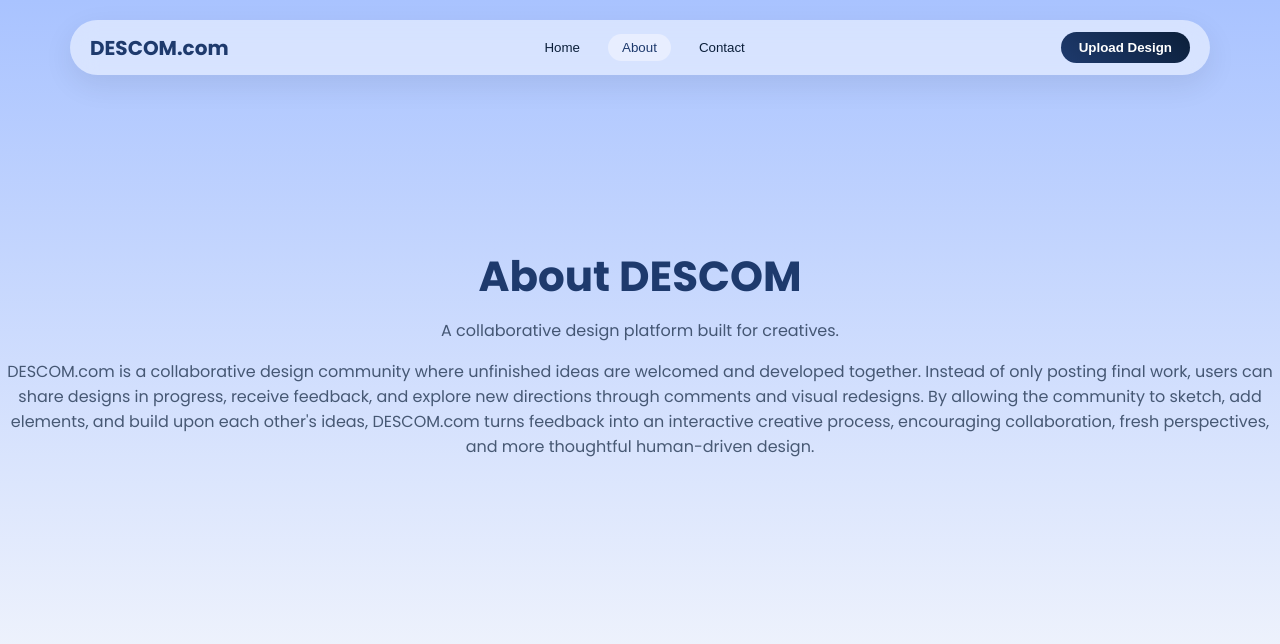
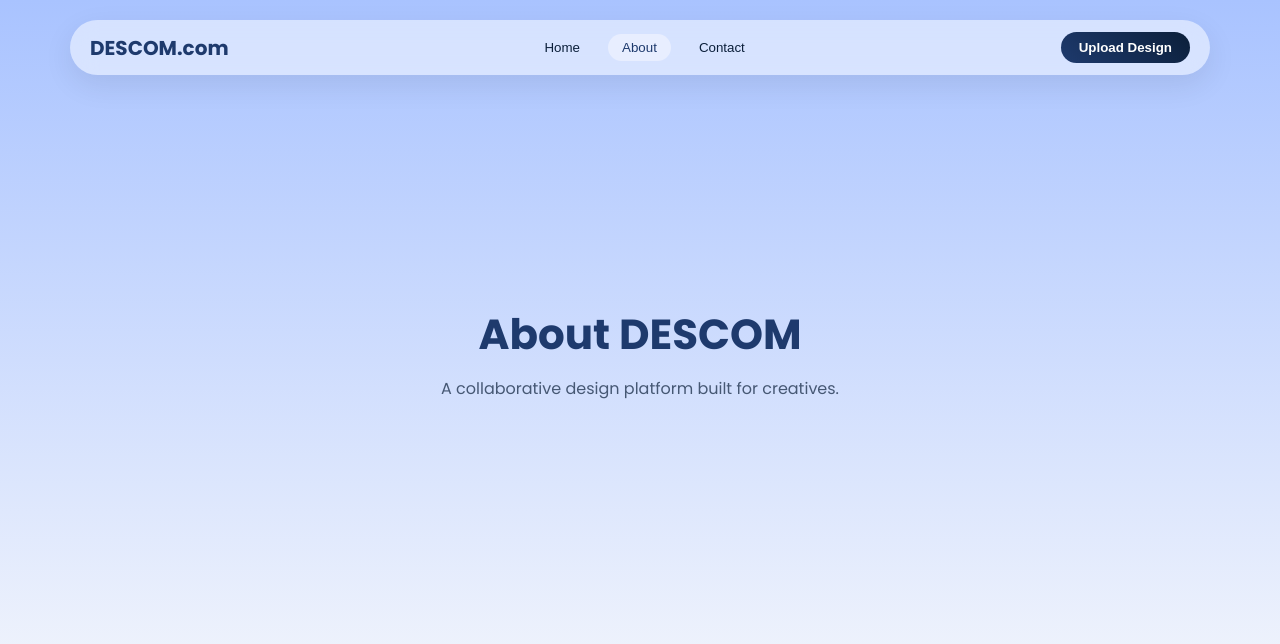
Before and after one commit to omarmuhammad-ship-it/fyp-web, a plain HTML site: page Frontend/about.html in a window 1280 px wide. Drawn offline with Linux system fonts and the light colour scheme.

Commit message:
undo update

```diff
--- a/Frontend/about.html
+++ b/Frontend/about.html
@@ -23,18 +23,10 @@
 </header>
 
 <section class="hero">
-  <div class="hero-overlay">
-    <h1>About DESCOM</h1>
-    <p>A collaborative design platform built for creatives.</p>
-
-    <p>
-      DESCOM.com is a collaborative design community where unfinished ideas are welcomed and developed together.
-      Instead of only posting final work, users can share designs in progress, receive feedback, and explore new
-      directions through comments and visual redesigns. By allowing the community to sketch, add elements, and
-      build upon each other's ideas, DESCOM.com turns feedback into an interactive creative process, encouraging
-      collaboration, fresh perspectives, and more thoughtful human-driven design.
-    </p>
-  </div>
+<div class="hero-overlay">
+<h1>About DESCOM</h1>
+<p>A collaborative design platform built for creatives.</p>
+</div>
 </section>
 
 </section>
```
Also changed, not shown: Frontend/style.css (line endings or trailing spaces).
